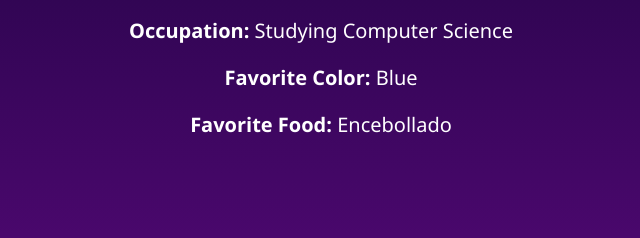
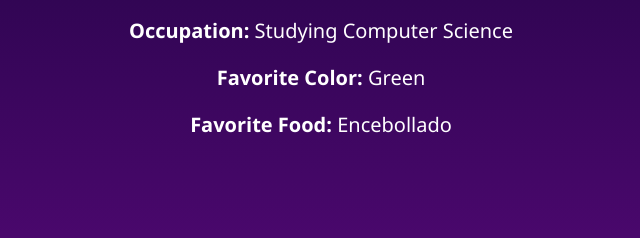
Before and after one commit to programmingroup/profile-lgonzalez, a plain HTML site: page index.html in a window 1280 px wide. Shown: the part 472-710 px from the top of the page, 319-959 px from the left. Drawn offline with Linux system fonts and the light colour scheme.

Commit message:
feat: :sparkles: Modificated Favorite color

```diff
--- a/index.html
+++ b/index.html
@@ -15,7 +15,7 @@
         <p><strong>Name:</strong> Luis Gonzalez</p>
         <p><strong>Age:</strong> 24</p>
         <p><strong>Occupation:</strong> Studying Computer Science</p>
-        <p><strong>Favorite Color:</strong> Blue</p>
+        <p><strong>Favorite Color:</strong> Green</p>
         <p><strong>Favorite Food:</strong> Encebollado</p>
 
         </article>
```
